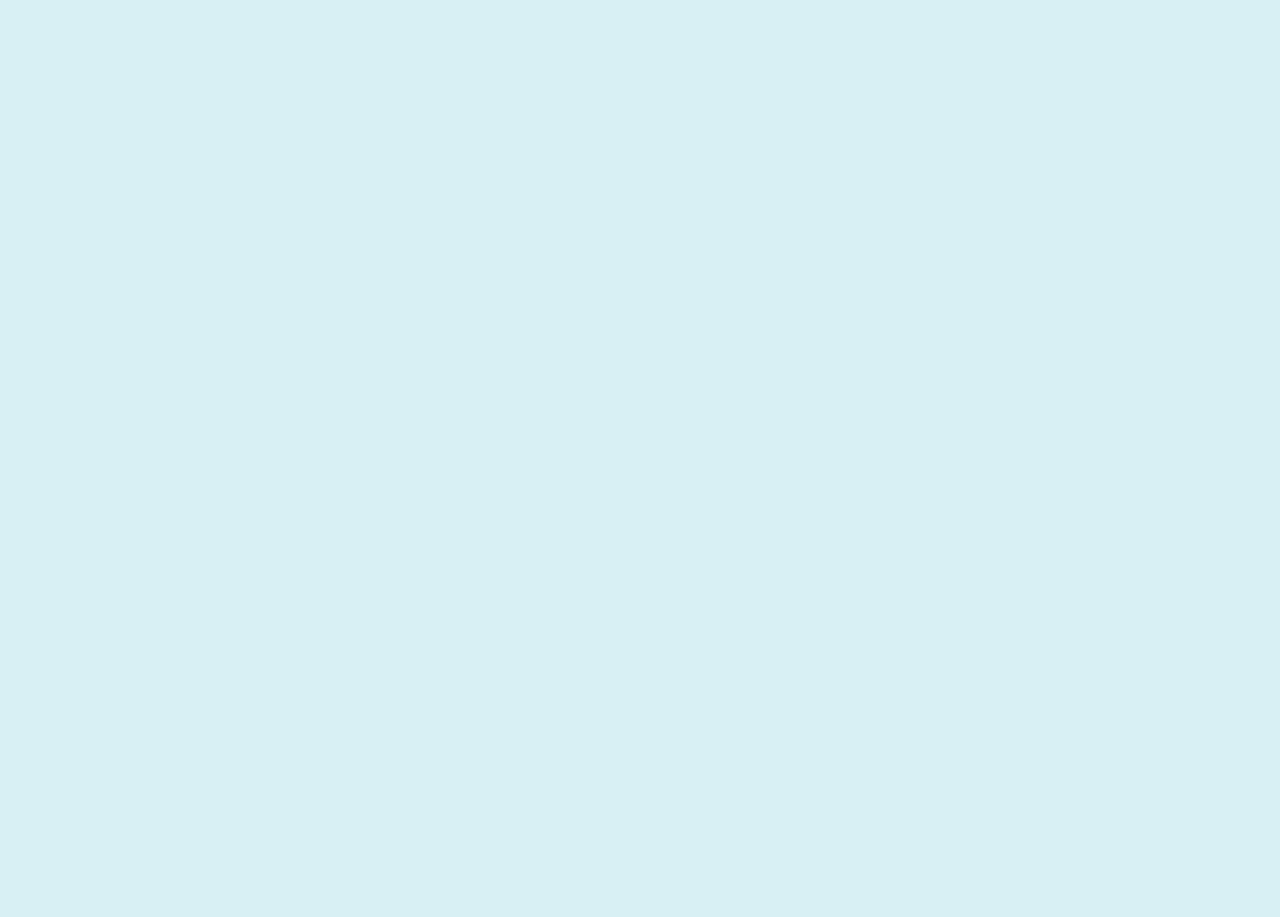
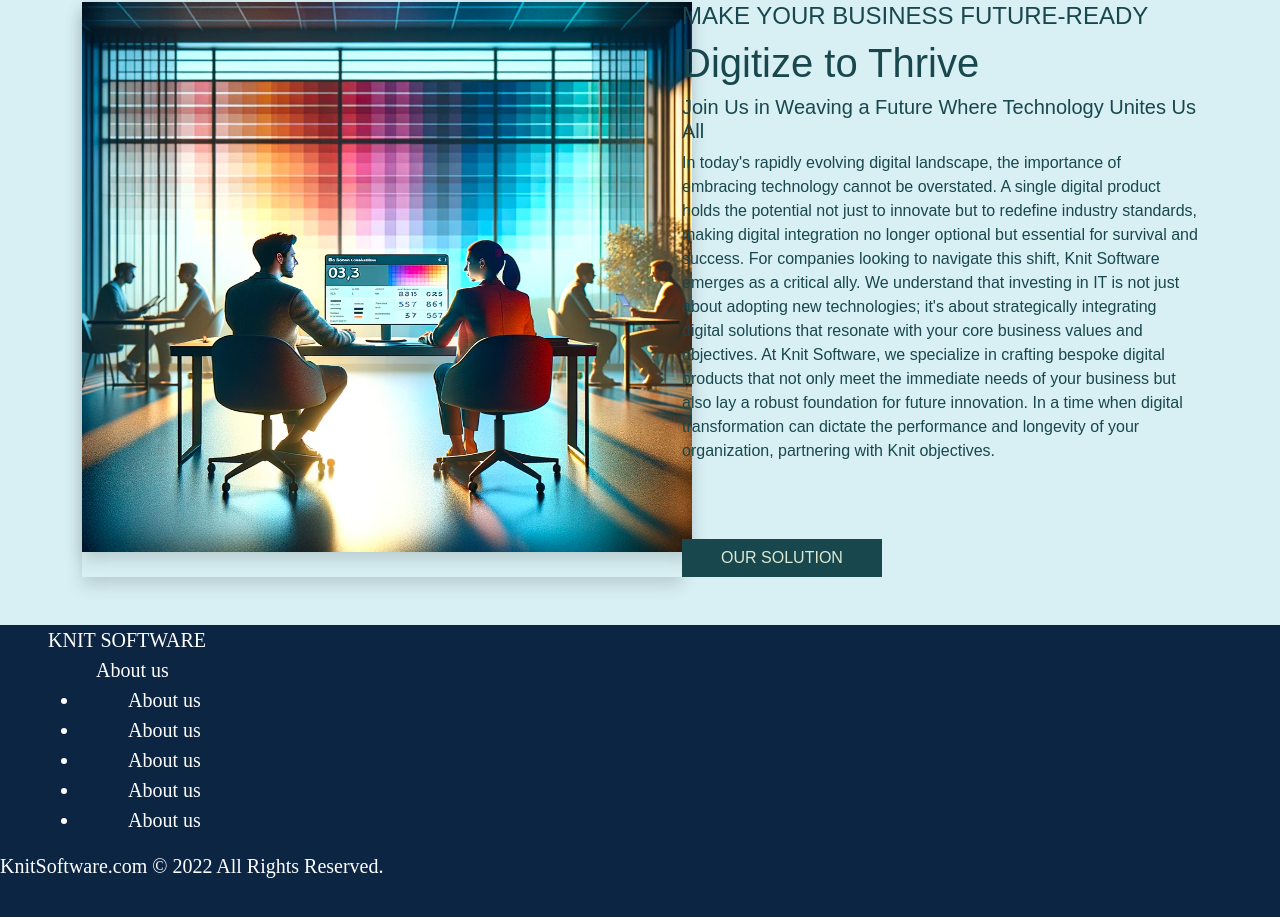
Before and after one commit to burhanturan/KnitPractice, a Next.js app: page / in a window 1280 px wide. Shown: the part 1097-2014 px from the top of the page. Before the commit the page ends 1051 px from the top, so only its background shows below. Built offline with nearby package versions, Linux system fonts and the light colour scheme.

Commit message:
footer is started

```diff
--- a/app/(root)/layout.js
+++ b/app/(root)/layout.jsx
@@ -5,7 +5,7 @@ const inter = Inter({ subsets: ["latin"] });
 //Bootstrap
 import "bootstrap/dist/css/bootstrap.min.css";
 import Header from "@/components/common/Header";
-import Header2 from "@/components/common/Header2";
+import Footer from "@/components/common/Footer";
 
 export const metadata = {
   title: "Create Next App",
@@ -16,9 +16,9 @@ export default function RootLayout({ children }) {
   return (
     <html lang="en">
       <body className={inter.className}>
-        <Header2 />
+        <Header />
         {children}
-
+        <Footer />
       </body>
     </html>
   );
--- a/app/(root)/page.jsx
+++ b/app/(root)/page.jsx
@@ -34,7 +34,7 @@ const styleButton = {
 export default function Home() {
   return (
     <main
-      className="justify-content-center align-items-center flex h-100 w-100"
+      className=""
       style={{
         fontFamily: "Arial",
         backgroundColor: "#D8F0F4",
@@ -49,23 +49,24 @@ export default function Home() {
           <h1>Let&apos;s Knit the Future!</h1>
           <h5>Join Us in Weaving a Future Where Technology Unites Us All</h5>
           <p>
-            At Knit Software, we&apos;re more than just a tech company; we&apos;re a
-            community builder. With every line of code, we stitch together
-            stronger connections, fostering an environment where businesses and
-            communities thrive hand-in-hand.
+            At Knit Software, we&apos;re more than just a tech company;
+            we&apos;re a community builder. With every line of code, we stitch
+            together stronger connections, fostering an environment where
+            businesses and communities thrive hand-in-hand.
           </p>
           <p>
             Our mission is to empower underrepresented groups in the tech space,
             bring innovative solutions to the forefront, and help your business
             tap into the heart of diverse communities. From creating dynamic web
-            applications to transforming ideas into digital fantasies, we&apos;re
-            dedicated to making technology accessible and impactful for all.
+            applications to transforming ideas into digital fantasies,
+            we&apos;re dedicated to making technology accessible and impactful
+            for all.
           </p>
           <p>
-            Let&apos;s knit the future together, creating spaces where every voice is
-            heard, and every dream can take shape. Get in touch with us today,
-            and let&apos;s start crafting a world of endless possibilities, one
-            digital thread at a time.
+            Let&apos;s knit the future together, creating spaces where every
+            voice is heard, and every dream can take shape. Get in touch with us
+            today, and let&apos;s start crafting a world of endless
+            possibilities, one digital thread at a time.
           </p>
 
           <Link
@@ -116,6 +117,49 @@ export default function Home() {
           </div>
         </div>
       </div>
+
+      <div
+        className="  container mt-5 d-flex justify-content-between"
+        style={{ color: "#18474D" }}
+      >
+        <div className="shadow" style={{ maxWidth: "600px" }}>
+          <Image className="shadow" width={610} height={550} src="/homepageSecondImg.png" alt="" />
+        </div>
+
+        <div style={{ maxWidth: "630px" }}>
+          <h4>MAKE YOUR BUSINESS FUTURE-READY</h4>
+          <h1>Digitize to Thrive</h1>
+          <h5>Join Us in Weaving a Future Where Technology Unites Us All</h5>
+          <p>
+            In today's rapidly evolving digital landscape, the importance of
+            embracing technology cannot be overstated. A single digital product
+            holds the potential not just to innovate but to redefine industry
+            standards, making digital integration no longer optional but
+            essential for survival and success. For companies looking to
+            navigate this shift, Knit Software emerges as a critical ally. We
+            understand that investing in IT is not just about adopting new
+            technologies; it's about strategically integrating digital solutions
+            that resonate with your core business values and objectives. At Knit
+            Software, we specialize in crafting bespoke digital products that
+            not only meet the immediate needs of your business but also lay a
+            robust foundation for future innovation. In a time when digital
+            transformation can dictate the performance and longevity of your
+            organization, partnering with Knit objectives.
+          </p>
+          <Link
+            href="/"
+            className="btn rounded-0"
+            style={{
+              backgroundColor: "#18474D",
+              color: "#DDE9D3",
+              minWidth: "200px",
+              marginTop: "60px",
+            }}
+          >
+            OUR SOLUTION
+          </Link>
+        </div>
+      </div>
     </main>
   );
 }
--- /dev/null
+++ b/components/common/Footer.jsx
@@ -0,0 +1,74 @@
+import Link from "next/link";
+
+const styleFooter = {
+  backgroundColor: "#0c2543",
+  color: "#ffffff",
+  fontSize: "20px",
+  fontFamily: "Fredoka One",
+  minHeight: "300px",
+};
+
+export default function Footer() {
+  return (
+    <div className="footer mt-5">
+      <div className=" w-100" style={{ ...styleFooter }}>
+        <Link
+          href="/"
+          className=" text-decoration-none text-white align-start ms-5  start-50"
+        >
+          KNIT SOFTWARE
+        </Link>
+        <div className="align-start ms-5  start-50 col">
+          <Link
+            className="text-decoration-none ms-5 text-white"
+            href="/"
+            title="Go To What we do"
+          >
+            About us
+          </Link>
+        </div>
+        <ul className="align-start ms-5  start-50 text-white decoration-none">
+          <li>          <Link
+            className="text-decoration-none ms-5 text-white"
+            href="/"
+            title="Go To What we do"
+          >
+            About us
+          </Link></li>
+          <li>          <Link
+            className="text-decoration-none ms-5 text-white"
+            href="/"
+            title="Go To What we do"
+          >
+            About us
+          </Link></li>
+          <li>          <Link
+            className="text-decoration-none ms-5 text-white"
+            href="/"
+            title="Go To What we do"
+          >
+            About us
+          </Link></li>
+          <li>          <Link
+            className="text-decoration-none ms-5 text-white"
+            href="/"
+            title="Go To What we do"
+          >
+            About us
+          </Link></li>
+          <li>          <Link
+            className="text-decoration-none ms-5 text-white"
+            href="/"
+            title="Go To What we do"
+          >
+            About us
+          </Link></li>
+        </ul>
+
+        <p className="align-start " style={{marginBottom: "20"}}>
+          KnitSoftware.com © 2022 All Rights Reserved.
+        </p>
+      </div>
+    </div>
+  );
+}
--- a/components/common/Header.jsx
+++ b/components/common/Header.jsx
@@ -1,62 +1,103 @@
+import Link from "next/link";
 import React from "react";
 
 const styleButton = {
   backgroundColor: "#18474D",
   color: "#DDE9D3",
+  marginBottom: "55px",
+  minWidth: "200px",
+};
+
+const styleHeader = {
+  color: "#18474D",
+  fontSize: "60px",
+  fontFamily: "Arial",
+  marginBottom: "-25px",
+};
+
+const styleTop = {
+  color: "#18474D",
+  fontSize: "15px",
+  fontFamily: "Fredoka One",
+  marginBottom: "-90px",
+  marginTop: "-25px",
+};
+
+const stylesWholeHeader = {
+  backgroundColor: "#D8F0F4",
 };
 
 export default function Header() {
   return (
-    <div className="container">
-      <nav className="navbar navbar-expand-lg navbar-light">
-        <a className="navbar-brand" href="/">
-          <div
-            style={{ color: "#18474D" }}
-            className="d-flex align-items-center flex-column"
-          >
-            <span style={{ fontSize: "60px" }}>KNIT</span>
-            <span style={{ fontSize: "10px", marginTop: "0", paddingTop: "0" }}>
-              Software
+    <div
+      className="sticky-top container justify-content-between align-items-center "
+      style={{ ...stylesWholeHeader }}
+    >
+      <nav className="navbar navbar-expand-lg ">
+        <Link
+          // style={{ ...stylesWholeHeader }}
+          className="navbar-brand"
+          href="/"
+        >
+          <div className="d-flex align-items-center flex-column mb-0">
+            <span
+              style={{
+                ...styleHeader,
+              }}
+              className=""
+            >
+              <b>KNIT</b>
+            </span>
+
+            <span
+              style={{
+                color: "#18474D",
+                fontSize: "19px",
+                marginTop: "-10",
+                fontFamily: "Fredoka One",
+              }}
+            >
+              <b>software</b>
             </span>
           </div>
-        </a>
-        <div className="collapse navbar-collapse d-flex justify-content-around ">
+        </Link>
+        <div
+          style={{ color: "#18474D", ...styleTop }}
+          className="collapse navbar-collapse d-flex justify-content-around "
+        >
           <div className="navbar-nav gap-5">
-            <a
+            <Link
               className="nav-item nav-link active"
               href="/"
               style={{ color: "#18474D" }}
             >
               YOUR CHALLENGES
-            </a>
-            <a
+            </Link>
+            <Link
               className="nav-item nav-link"
               href="/"
               style={{ color: "#18474D" }}
             >
               WHAT WE DO
-            </a>
-            <a
+            </Link>
+            <Link
               className="nav-item nav-link"
               href="/"
               style={{ color: "#18474D" }}
             >
               OUR APPROACH
-            </a>
+            </Link>
           </div>
 
           <div className="ml-auto d-flex gap-2 flex-column align-items-end justify-content-end">
-            <a
+            <Link
               href="/"
               className="m-0 p-0 text-end text-decoration-none "
               style={{ color: "#18474D" }}
             >
               English
-            </a>
-            <button
-              className="btn rounded-0"
-              style={{ ...styleButton, minWidth: "200px" }}
-            >
+            </Link>
+            <button className="btn rounded-0" style={{ ...styleButton }}>
               LET&apos;S TALK
             </button>
           </div>
```
Also changed, not shown: components/common/Header2.jsx (deleted, +0 -109 lines), public/homepageSecondImg.png (added).
